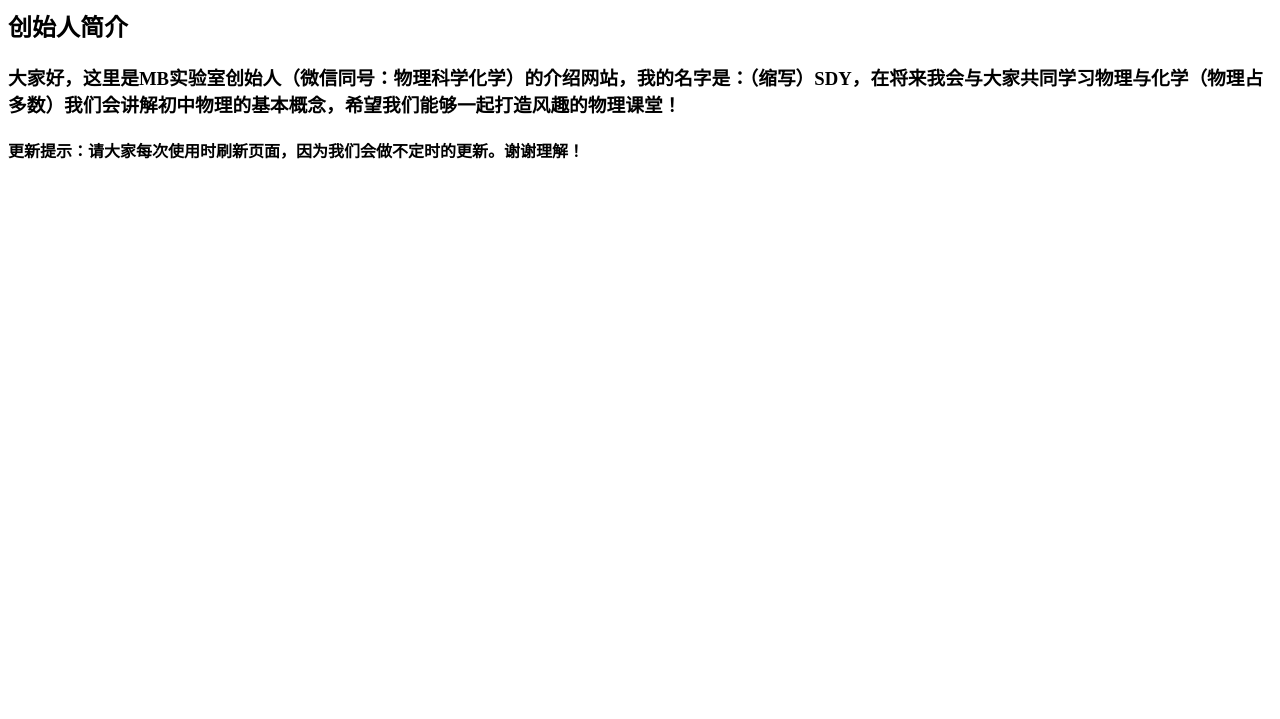
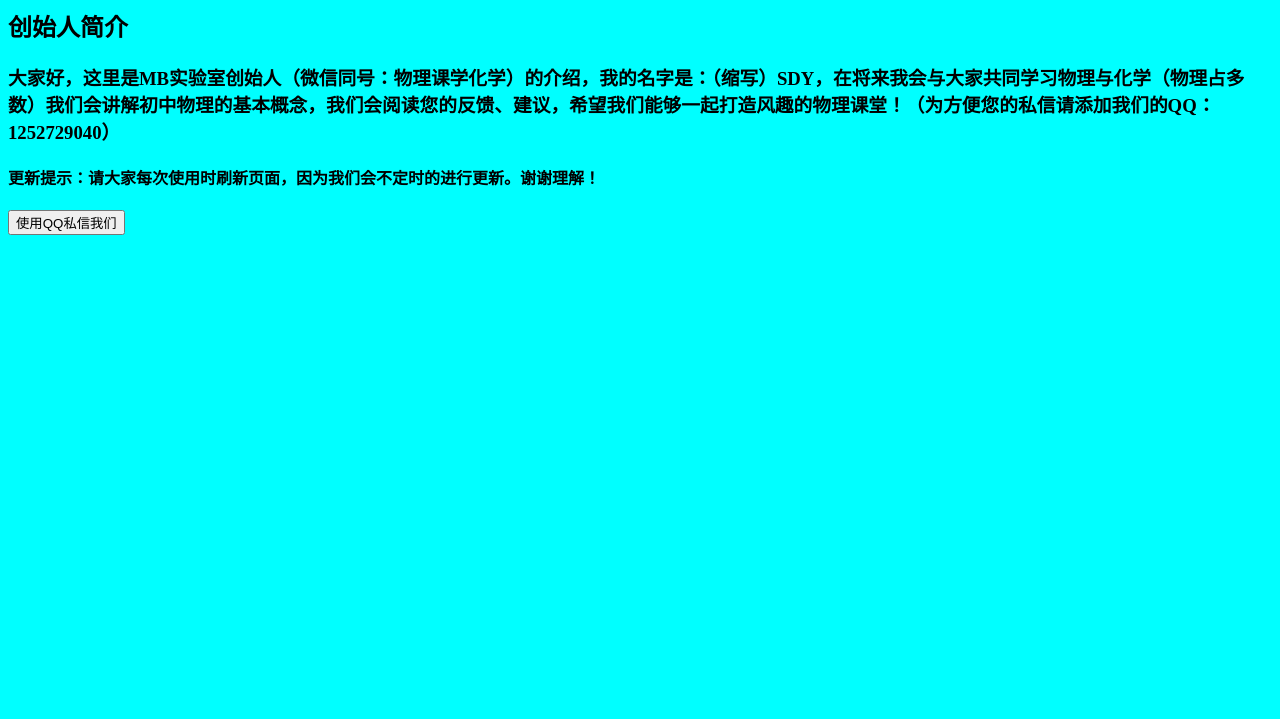
Before and after one commit to SDeY666/mb, a plain HTML site: page index.html in a window 1280 px wide. Shown: the part 81-800 px from the top of the page. Drawn offline with Linux system fonts and the light colour scheme.

Commit message:
Update index.html

```diff
--- a/index.html
+++ b/index.html
@@ -3,12 +3,14 @@
 <head>
 	<meta charset="utf-8">
 	<meta name="viewport" content="width=device-width, initial-scale=1">
-	<title>MB实验室官方网页</title>
+	<title>MB实验室官方网站</title>
 </head>
 <body>
 <h1>您好！欢迎来到MB实验室官方网站</h1>
 <h2>创始人简介</h2>
-<h3><body style="color: black;">大家好，这里是MB实验室创始人（微信同号：物理科学化学）的介绍网站，我的名字是：（缩写）SDY，在将来我会与大家共同学习物理与化学（物理占多数）我们会讲解初中物理的基本概念，希望我们能够一起打造风趣的物理课堂！</body></h3>
-<h4><body style="color: red;">更新提示：请大家每次使用时刷新页面，因为我们会做不定时的更新。谢谢理解！</body></h4>
+<h3><body style="color: black;">大家好，这里是MB实验室创始人（微信同号：物理课学化学）的介绍，我的名字是：（缩写）SDY，在将来我会与大家共同学习物理与化学（物理占多数）我们会讲解初中物理的基本概念，我们会阅读您的反馈、建议，希望我们能够一起打造风趣的物理课堂！（为方便您的私信请添加我们的QQ：1252729040）</body></h3>
+<h4>更新提示：请大家每次使用时刷新页面，因为我们会不定时的进行更新。谢谢理解！</h4>
+<button onclick="window.location.href='http://wpa.qq.com/msgrd?v=3&uin=1252729040&site=qq&menu=yes'">使用QQ私信我们</button>
+<body bgcolor="#00FFFF">
 </body>
 </html>
```
